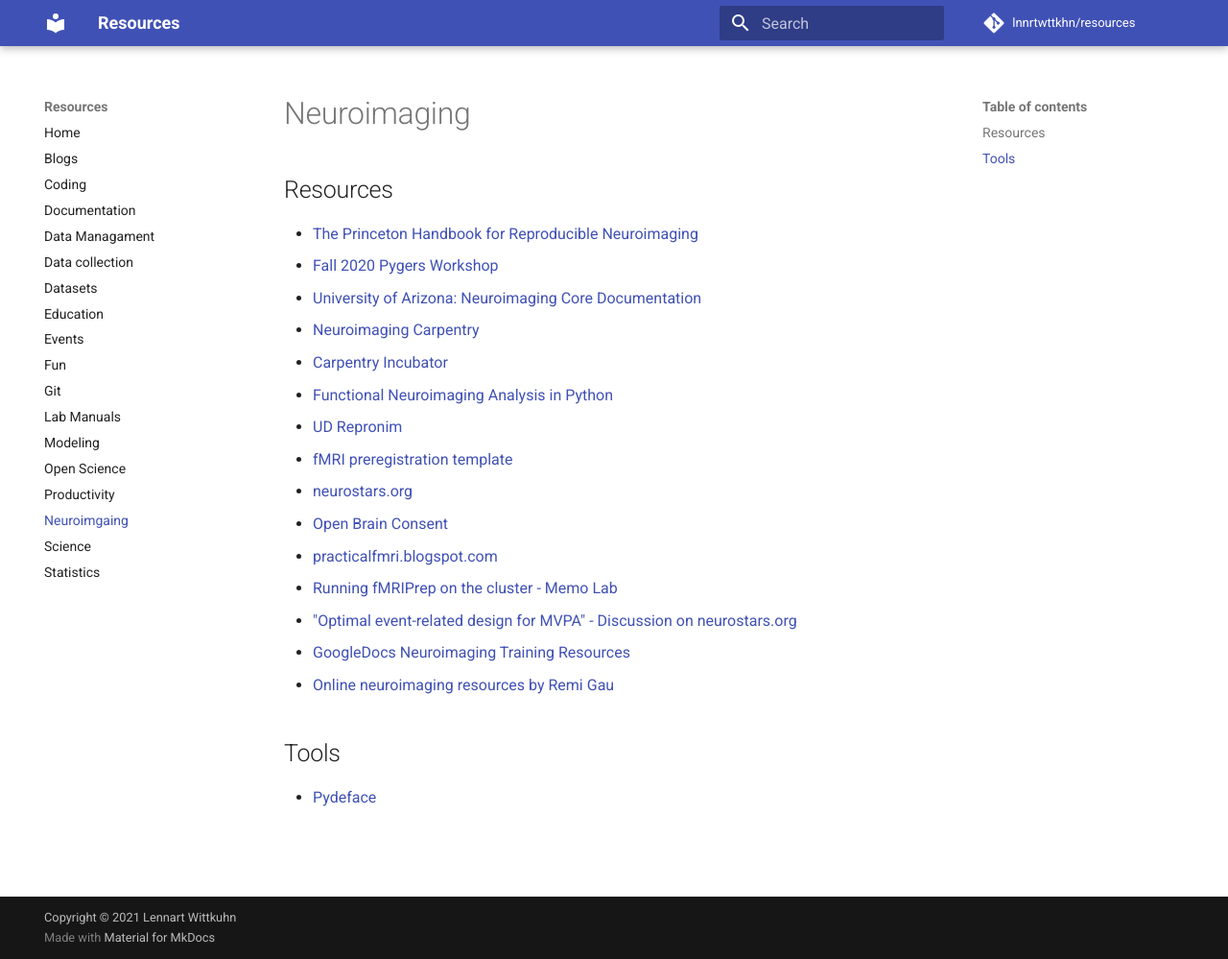
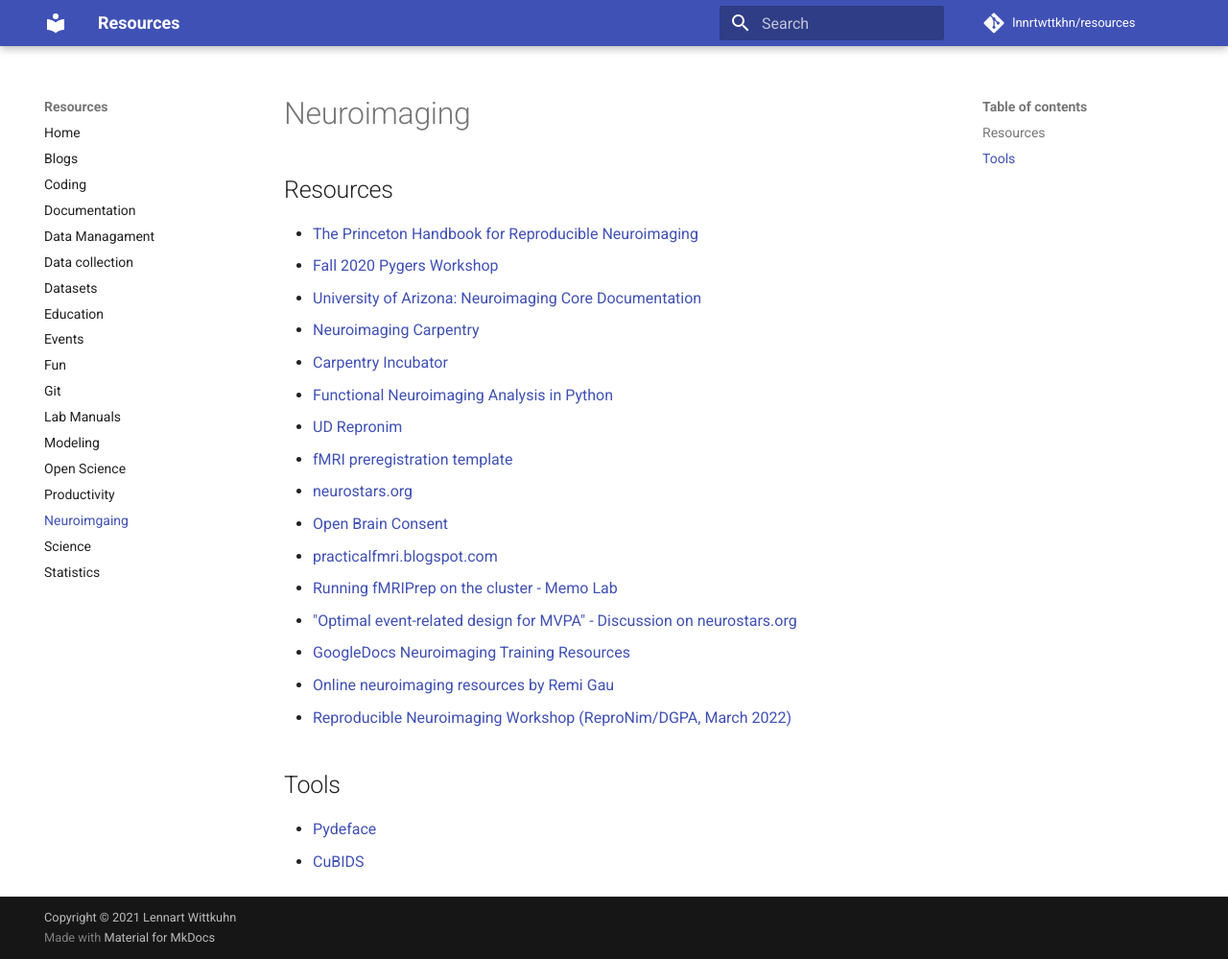
Before and after one commit to lnnrtwttkhn/resources, an MkDocs documentation site: the page built from docs/neuroimaging.md, in a window 1280 px wide and 999 px high. Shown: the whole window at 96% size. Built offline with MkDocs 1.6.1 and Material for MkDocs 9.7.7, drawn with Linux system fonts in a browser that asks for light colours; comment, search, counter and statistics services are not loaded.

Commit message:
add workshop youtube playlist and cubids

```diff
--- a/docs/neuroimaging.md
+++ b/docs/neuroimaging.md
@@ -17,7 +17,9 @@
 - ["Optimal event-related design for MVPA" - Discussion on neurostars.org](https://neurostars.org/t/optimal-event-related-design-for-mvpa/1395)
 - [GoogleDocs Neuroimaging Training Resources](https://docs.google.com/document/d/1rEP71KKgBPPefnB-NpXk1DZYezNdqyEbAZ-rTd0FHio/edit)
 - [Online neuroimaging resources by Remi Gau](https://github.com/Remi-Gau/online_neuroimaging_resources/blob/master/Metalist.md)
+- [Reproducible Neuroimaging Workshop (ReproNim/DGPA, March 2022)](https://m.youtube.com/playlist?list=PLpnRVYzBd9lwkkuepLTwkeKFQ9JAizs1s)
 
 ## Tools
 
 - [Pydeface](https://github.com/poldracklab/pydeface)
+- [CuBIDS](https://cubids.readthedocs.io/en/latest/)
```
